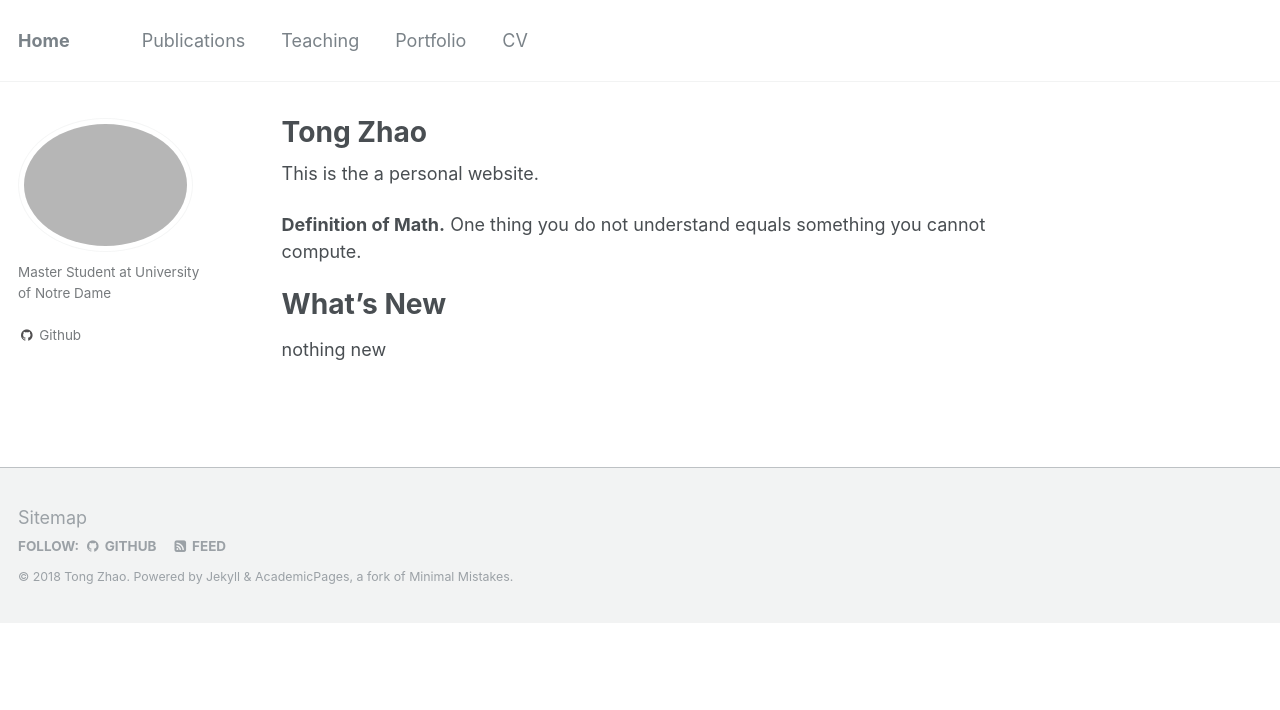
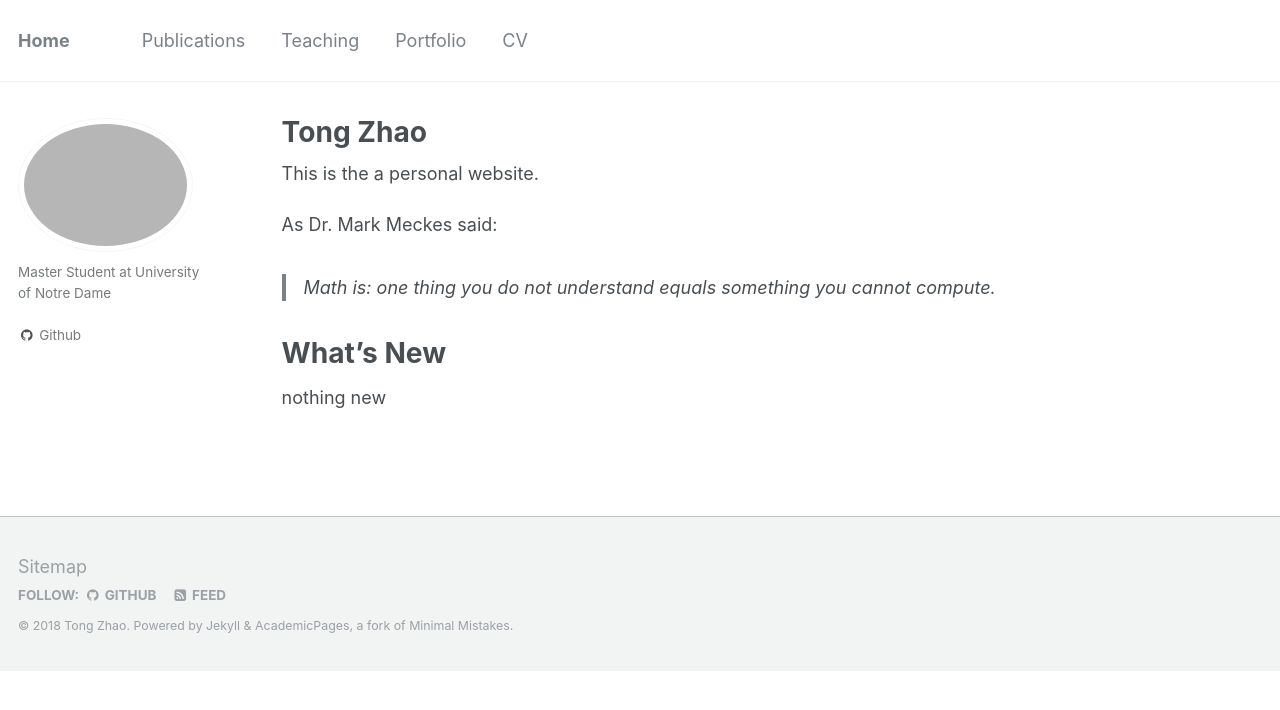
Before and after one commit to zhao-tong/zhao-tong.github.io, a Jekyll site: the page built from _pages/about.md, in a window 1280 px wide. Shown: the top 710 px of the page. Built offline with Jekyll 4.4.1, drawn with Linux system fonts in a browser that asks for light colours.

Commit message:
Update about.md

```diff
--- a/_pages/about.md
+++ b/_pages/about.md
@@ -10,7 +10,8 @@ redirect_from:
 
 This is the a personal website.
 
-**Definition of Math.** One thing you do not understand equals something you cannot compute.
+As Dr. Mark Meckes said:
+> Math is: one thing you do not understand equals something you cannot compute.
 
 What's New
 ======
```
